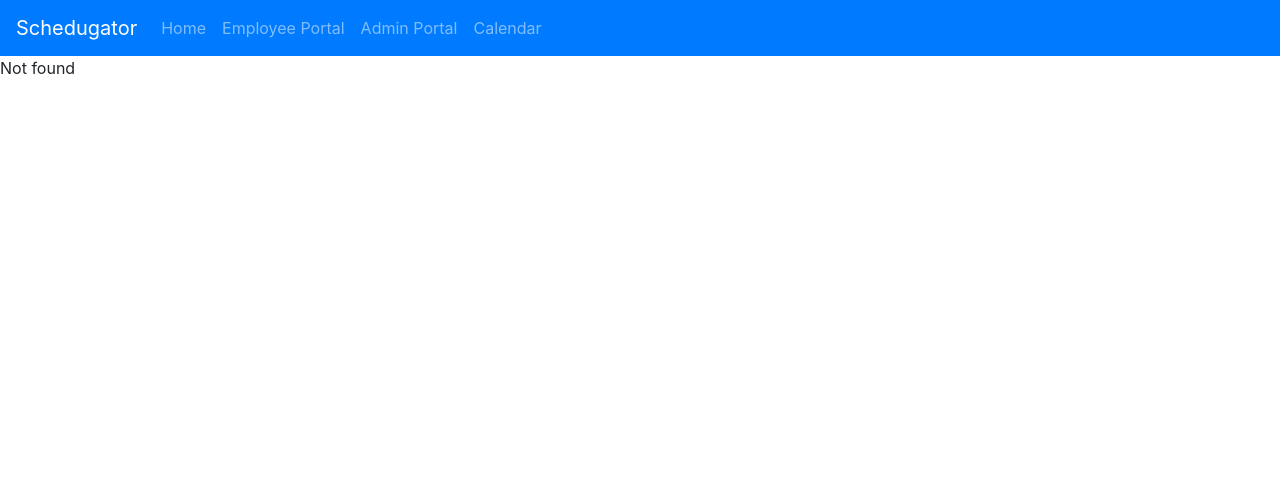
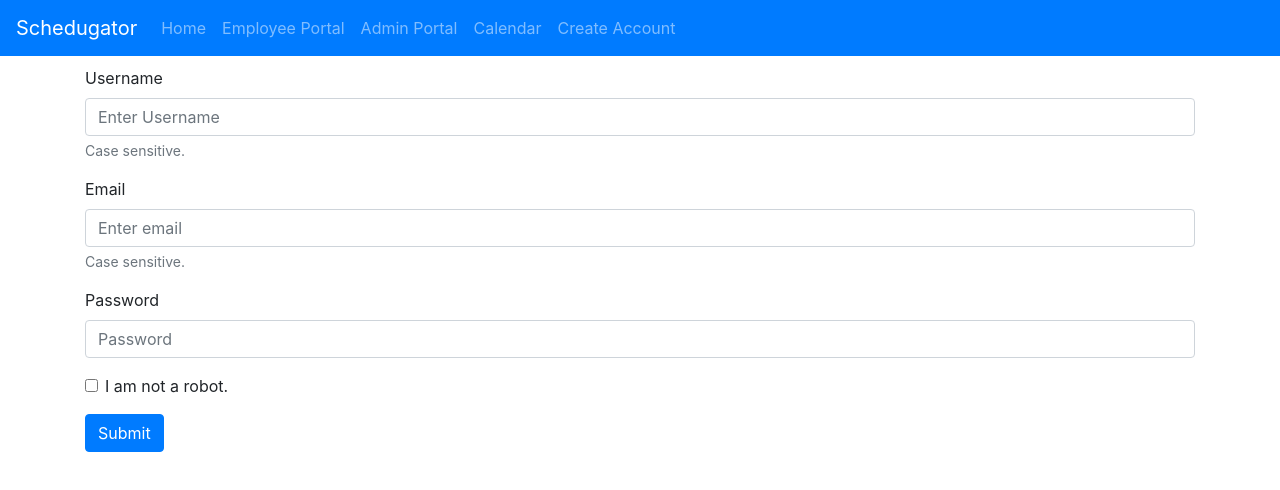
Before and after one commit to Samuel2145/TimeKeepers, a React (Create React App) app in the folder Client/: page /signup in a window 1280 px wide. Before the commit this address had no page. Shown: the top 490 px of the page. Built offline with nearby package versions, Linux system fonts and the light colour scheme.

Commit message:
Signup functionality

```diff
--- a/Client/src/Navigation.js
+++ b/Client/src/Navigation.js
@@ -13,6 +13,7 @@ import Employee from "./Employee";
 import Admin from "./Admin";
 import Calendar from "./Calendar";
 import Login from "./Login";
+import SignUp from "./SignUp";
 
 class Navigation extends Component {
   render() {
@@ -35,6 +36,9 @@ class Navigation extends Component {
                 <NavItem eventkey={4} href="/calendar">
                   <Nav.Link as={Link} to="/calendar" >Calendar</Nav.Link>
                 </NavItem>
+                <NavItem eventkey={5} href="/signup">
+                  <Nav.Link as={Link} to="/signup" >Create Account</Nav.Link>
+                </NavItem>
               </Nav>
             </Navbar.Collapse>
           </Navbar>
@@ -46,6 +50,7 @@ class Navigation extends Component {
             <Route exact path='/admin' component={Login} />
             <Route exact path='/calendar' component={Calendar} />
             <Route exact path='/login' component={Login} />
+            <Route exact path='/signup' component={SignUp} />
             <Route render={function () {
               return <p>Not found</p>
             }} />
--- /dev/null
+++ b/Client/src/SignUp.js
@@ -0,0 +1,81 @@
+import React, { Component } from "react";
+import Form from 'react-bootstrap/Form';
+import Button from 'react-bootstrap/Button';
+import Container from 'react-bootstrap/Container';
+import axios from 'axios';
+
+const divStyle = {
+    paddingTop: '10px',
+};
+
+class SignUp extends Component {
+
+    constructor(props) {
+        super(props);
+        this.state = {
+            userName: '',
+            password: '',
+            email: ''
+        };
+        this.formHandler = this.formHandler.bind(this)
+    }
+
+    formHandler(e){
+        e.preventDefault();
+
+        const user = {
+            userName: this.state.userName,
+            password: this.state.password,
+            email: this.state.email
+        }
+
+        axios.post("/user/createUser", {user}).then( (res) => {
+            console.log(res.data)
+        });
+
+    }
+
+    render() {
+        return (
+            <div style={divStyle}>
+                <Container>
+                    <Form>
+
+                        <Form.Group controlId="formBasicEmail">
+                            <Form.Label>Username</Form.Label>
+                            <Form.Control type="username" placeholder="Enter Username" onChange={(e) => this.setState({userName: e.target.value})}/>
+                            <Form.Text className="text-muted">
+                                Case sensitive.
+                            </Form.Text>
+                        </Form.Group>
+
+
+                        <Form.Group controlId="formBasicEmail">
+                            <Form.Label>Email</Form.Label>
+                            <Form.Control type="username" placeholder="Enter email" onChange={(e) => this.setState({email: e.target.value})}/>
+                            <Form.Text className="text-muted">
+                                Case sensitive.
+                            </Form.Text>
+                        </Form.Group>
+
+                        <Form.Group controlId="formBasicPassword">
+                            <Form.Label>Password</Form.Label>
+                            <Form.Control type="password" placeholder="Password" onChange={(e) => this.setState({password: e.target.value})}/>
+                        </Form.Group>
+
+                        <Form.Group controlId="formBasicCheckbox">
+                            <Form.Check type="checkbox" label="I am not a robot." />
+                        </Form.Group>
+
+                        <Button variant="primary" onClick={this.formHandler}>
+                            Submit
+                        </Button>
+
+                    </Form>
+                </Container>
+            </div>
+        );
+    }
+}
+
+export default SignUp;
```
